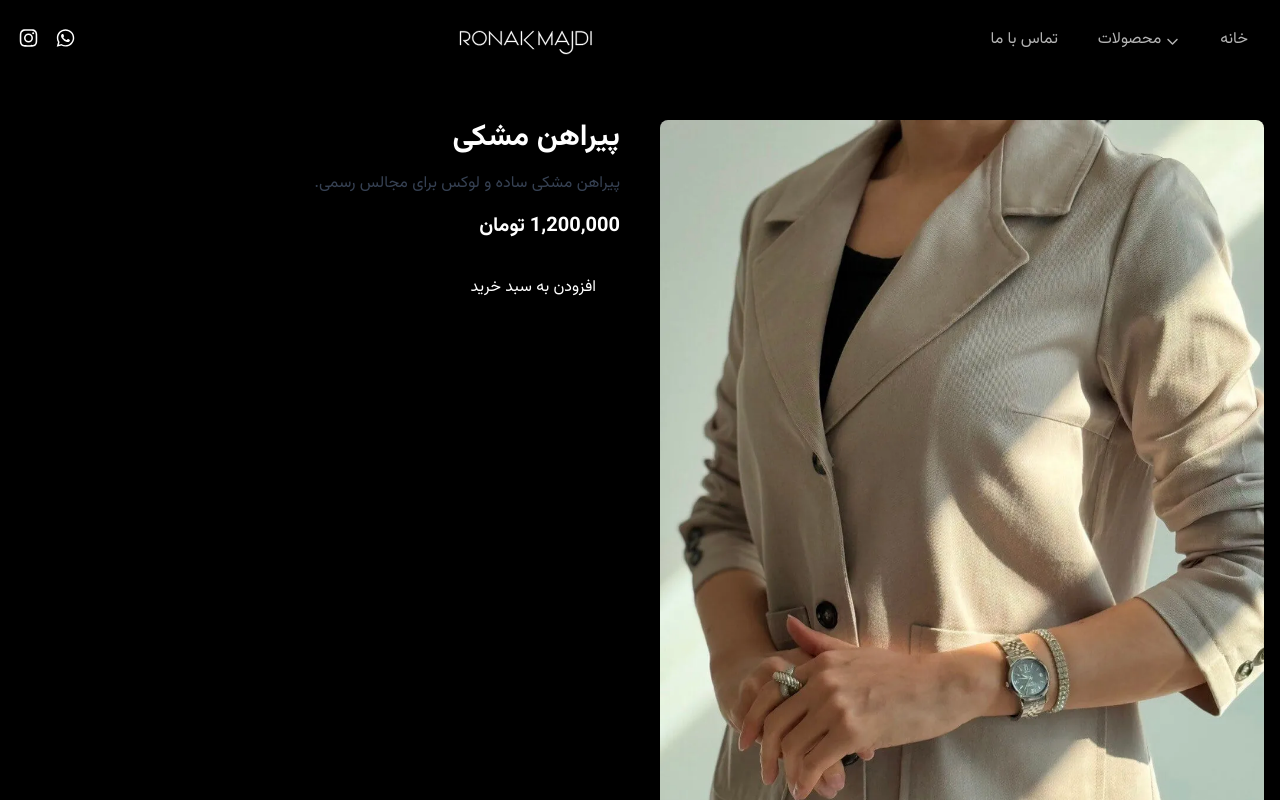
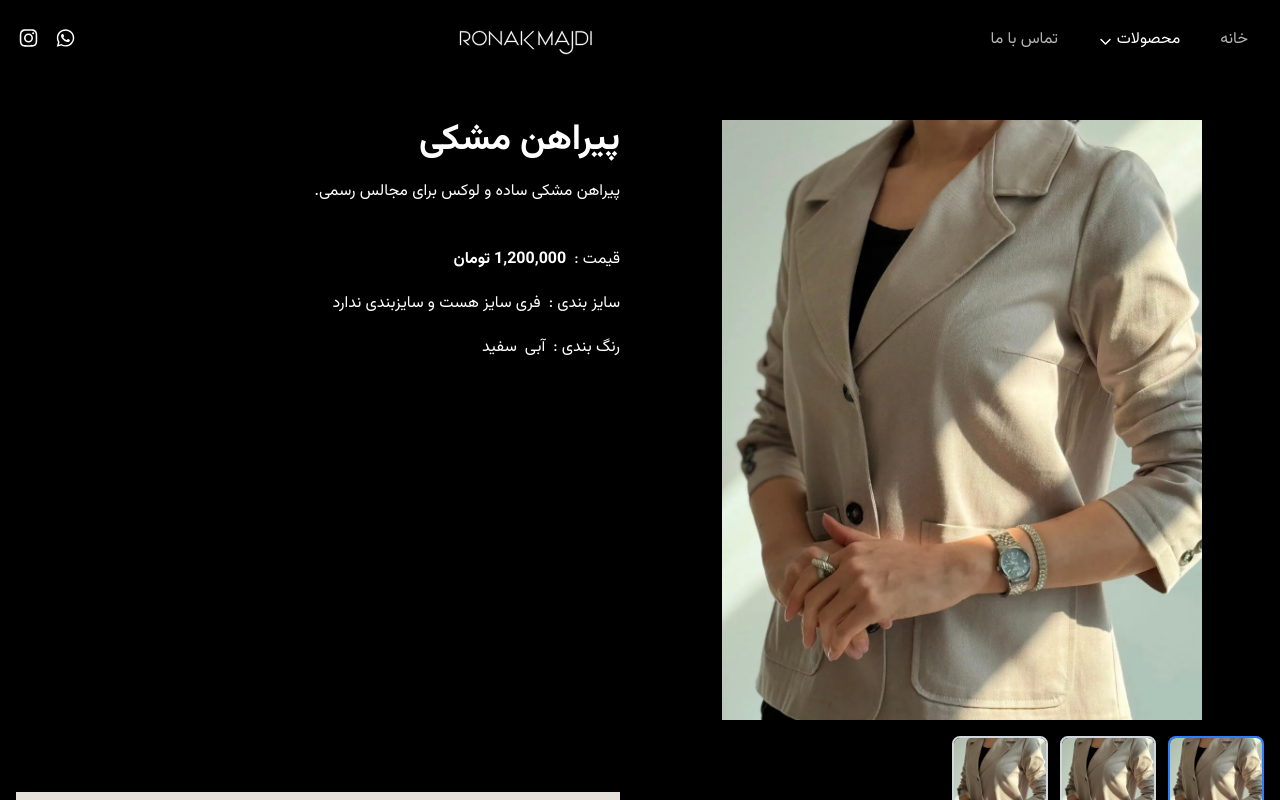
Before and after one commit to kimiafarshadnia/ronakmajdi, a Next.js app: page /product/1 in a window 1280 px wide. Shown: the top 800 px of the page. Built offline with nearby package versions, Linux system fonts and the light colour scheme.

Commit message:
design detail page

```diff
--- a/app/product/[id]/page.tsx
+++ b/app/product/[id]/page.tsx
@@ -1,8 +1,10 @@
 "use client";
 
+import { use } from "react";
+import ProductGallery from "@/component/ui/ProductGallery";
 import products from "@/data/products.json";
-import Image from "next/image";
-import { use } from "react";
+import { motion } from "framer-motion";
+import { p } from "framer-motion/client";
 
 function getProduct(id: number) {
   const product = products.find((p) => p.id === id);
@@ -10,34 +12,84 @@ function getProduct(id: number) {
   return product;
 }
 
-export default function ProductDetailPage({ params }: { params: Promise<{ id: string }> }) {
+export default function ProductDetailPage({
+  params,
+}: {
+  params: Promise<{ id: string }>;
+}) {
   const { id } = use(params);
   const productId = parseInt(id, 10);
   if (isNaN(productId)) throw new Error("Invalid product ID");
 
   const product = getProduct(productId);
 
+  const images =
+    Array.isArray(product.gallery) && product.gallery.length
+      ? product.gallery
+      : product.gallery
+      ? [product.gallery]
+      : [];
+
   return (
     <section className="container mx-auto px-4 py-10">
       <div className="grid grid-cols-1 md:grid-cols-2 gap-10">
-        <Image
-          src={product.image}
-          alt={product.title}
-          className="w-full rounded-lg shadow-md"
-          width={500}
-          height={500}
-        />
+        <ProductGallery gallery={product.gallery ?? []} />
 
-        <div className="text-right">
-          <h1 className="text-3xl font-bold mb-4">{product.title}</h1>
-          <p className="text-gray-700 mb-4">{product.description}</p>
-          <p className="text-xl font-semibold mb-6">
-            {product.price.toLocaleString()} تومان
-          </p>
-          <button className="bg-black text-white px-6 py-3 rounded-lg hover:bg-gray-800 transition">
+        <motion.div
+          className="text-right flex flex-col justify-between"
+          initial={{ opacity: 0, x: 50 }}
+          animate={{ opacity: 1, x: 0 }}
+          transition={{ duration: 0.5 }}
+        >
+          <div className="flex flex-col gap-5">
+            <h1 className="text-3xl md:text-4xl font-bold">{product.title}</h1>
+            <p className="mb-6">{product.description}</p>
+            <div className="flex flex-col sm:flex-row gap-2">
+              <p>قیمت :</p>
+              <span className="font-semibold">
+                {product.price.toLocaleString()} تومان
+              </span>
+            </div>
+            <div className="flex flex-col sm:flex-row gap-2">
+              <p>سایز بندی :</p>
+              {product.sizes ? (
+                <ul className="flex items-center gap-2">
+                  {product.sizes.map((s, i) => (
+                    <li
+                      key={i}
+                      className="w-8 h-8 text-black bg-[#E5E1DA] flex items-center justify-center"
+                    >
+                      {s}
+                    </li>
+                  ))}
+                </ul>
+              ) : (
+                <p>فری سایز هست و سایزبندی ندارد</p>
+              )}
+            </div>
+            <div className="flex flex-col sm:flex-row gap-2">
+              <p>رنگ بندی :</p>
+              {product.colors ? (
+                <ul className="flex items-center gap-2">
+                  {product.colors.map((c, i) => (
+                    <li key={i}>{c}</li>
+                  ))}
+                </ul>
+              ) : (
+                <p>رنگ بندی ندارد</p>
+              )}
+            </div>
+          </div>
+
+          <button
+            className="w-full hidden md:inline-block text-center px-4 py-2 bg-[#E5E1DA] text-black transition"
+            onClick={() =>
+              alert("در حال حاضر امکان خرید از طریق سایت وجود ندارد")
+            }
+          >
             افزودن به سبد خرید
           </button>
-        </div>
+        </motion.div>
       </div>
     </section>
   );
--- a/component/layout/Header.tsx
+++ b/component/layout/Header.tsx
@@ -177,13 +177,13 @@ export default function Header() {
                       isActive ? "text-white" : "text-white/70 hover:text-white"
                     }`}
                   >
+                    {item.title}
                     {item.sub && (
                       <Icon
                         iconName={faChevronDown}
                         className="text-xs mt-[2px]"
                       />
                     )}
-                    {item.title}
                   </Link>
 
                   {/* Dropdown Submenu */}
--- a/component/ui/ProductCard.tsx
+++ b/component/ui/ProductCard.tsx
@@ -1,23 +1,18 @@
 "use client";
 
+import Link from "next/link";
 import Image from "next/image";
-import Link from "next/link";
+import { Product } from "@/types";
 
-interface ProductCardProps {
-  product: {
-    id: number;
-    slug: string;
-    title: string;
-    price: number;
-    image: string;
-  };
-}
+type Props = {
+  product: Product;
+};
 
-export const ProductCard = ({ product }: ProductCardProps) => {
+export const ProductCard = ({ product }: Props) => {
   return (
     <div className="bg-[#111111] shadow-sm overflow-hidden hover:shadow-md transition p-2">
       <Image
-        src={product.image}
+        src={product.coverImage}
         alt={product.title}
         className="w-full sm:h-80 object-cover mb-5"
         width={250}
@@ -27,7 +22,7 @@ export const ProductCard = ({ product }: ProductCardProps) => {
         <div className="flex flex-col sm:flex-row sm:items-center sm:justify-between gap-2 text-xs min-[500px]:text-base">
           <h3 className="text-start">{product.title}</h3>
           <p className="text-[#E5E1DA] text-end">
-            {product.price.toLocaleString()} تومان
+            {product.price} تومان
           </p>
         </div>
         <Link
--- /dev/null
+++ b/component/ui/ProductGallery.tsx
@@ -0,0 +1,71 @@
+"use client";
+
+import { useState } from "react";
+import { motion, AnimatePresence } from "framer-motion";
+
+type Props = {
+  gallery: string[];
+};
+
+export default function ProductGallery({ gallery }: Props) {
+  const [selected, setSelected] = useState(0);
+
+  if (!gallery || gallery.length === 0) {
+    return (
+      <div className="w-full h-[300px] flex items-center justify-center bg-gray-100">
+        <p>تصویری موجود نیست</p>
+      </div>
+    );
+  }
+
+  if (gallery.length === 1) {
+    return (
+      <div className="w-full h-[400px] sm:h-[500px] lg:h-[600px] flex items-center justify-center">
+        <img
+          src={gallery[0]}
+          alt="Product"
+          className="object-contain w-full h-full rounded-lg shadow-md"
+        />
+      </div>
+    );
+  }
+
+  return (
+    <div className="w-full">
+      {/* تصویر اصلی */}
+      <div className="w-full h-[400px] sm:h-[500px] lg:h-[600px] mb-4 relative">
+        <AnimatePresence mode="wait">
+          <motion.img
+            key={selected}
+            src={gallery[selected]}
+            alt={`Product ${selected + 1}`}
+            className="object-contain w-full h-full rounded-lg shadow-md"
+            initial={{ opacity: 0 }}
+            animate={{ opacity: 1 }}
+            exit={{ opacity: 0 }}
+            transition={{ duration: 0.3 }}
+          />
+        </AnimatePresence>
+      </div>
+
+      {/* Thumbnails */}
+      <div className="flex gap-3 overflow-x-auto">
+        {gallery.map((img, idx) => (
+          <button
+            key={idx}
+            onClick={() => setSelected(idx)}
+            className={`flex-shrink-0 w-20 h-20 sm:w-24 sm:h-24 rounded-lg border-2 ${
+              selected === idx ? "border-blue-500" : "border-gray-300"
+            } overflow-hidden`}
+          >
+            <img
+              src={img}
+              alt={`Thumbnail ${idx + 1}`}
+              className="w-full h-full object-cover"
+            />
+          </button>
+        ))}
+      </div>
+    </div>
+  );
+}
--- a/constant/menuItems.ts
+++ b/constant/menuItems.ts
@@ -30,8 +30,11 @@ export const menuItems: MenuItem[] = [
       },
       {
         title: "اکسسوری‌ها",
-        href: "/category/accessories",
-        sub: [{ title: "شال و روسری", href: "/category/accessories/scarves" }],
+        href: "",
+        sub: [
+          { title: "شال و روسری", href: "/category/accessories/scarves" },
+          { title: "کمربند", href: "/category/accessories/belt" },
+        ],
       },
     ],
   },
--- a/data/products.json
+++ b/data/products.json
@@ -5,7 +5,16 @@
     "title": "پیراهن مشکی",
     "category": "skirt",
     "price": 1200000,
-    "image": "/images/product1.webp",
+    "colors": [
+      "آبی",
+      "سفید"
+    ],
+    "coverImage": "/images/product1.webp",
+    "gallery": [
+      "/images/product1.webp",
+      "/images/product1.webp",
+      "/images/product1.webp"
+    ],
     "description": "پیراهن مشکی ساده و لوکس برای مجالس رسمی."
   },
   {
@@ -14,7 +23,21 @@
     "title": "پیراهن سفید",
     "category": "skirt",
     "price": 850000,
-    "image": "/images/product1.webp",
+    "colors": [
+      "آبی"
+    ],
+    "sizes": [
+      "xs",
+      "m",
+      "l",
+      "xl"
+    ],
+    "coverImage": "/images/product1.webp",
+    "gallery": [
+      "/images/product1.webp",
+      "/images/product1.webp",
+      "/images/product1.webp"
+    ],
     "description": "پیراهن سفید کلاسیک مناسب استفاده روزمره."
   },
   {
@@ -23,7 +46,12 @@
     "title": "مانتوی بلند",
     "category": "skirt",
     "price": 2200000,
-    "image": "/images/product1.webp",
+    "coverImage": "/images/product1.webp",
+    "gallery": [
+      "/images/product1.webp",
+      "/images/product1.webp",
+      "/images/product1.webp"
+    ],
     "description": "مانتوی بلند شیک و مناسب فصل پاییز."
   },
   {
@@ -32,7 +60,12 @@
     "title": "مانتوی بلند",
     "category": "skirt",
     "price": 2200000,
-    "image": "/images/product1.webp",
+    "coverImage": "/images/product1.webp",
+    "gallery": [
+      "/images/product1.webp",
+      "/images/product1.webp",
+      "/images/product1.webp"
+    ],
     "description": "مانتوی بلند شیک و مناسب فصل پاییز."
   },
   {
@@ -41,7 +74,12 @@
     "title": "مانتوی بلند",
     "category": "skirt",
     "price": 2200000,
-    "image": "/images/product1.webp",
+    "coverImage": "/images/product1.webp",
+    "gallery": [
+      "/images/product1.webp",
+      "/images/product1.webp",
+      "/images/product1.webp"
+    ],
     "description": "مانتوی بلند شیک و مناسب فصل پاییز."
   },
   {
@@ -50,7 +88,12 @@
     "title": "مانتوی بلند",
     "category": "skirt",
     "price": 2200000,
-    "image": "/images/product1.webp",
+    "coverImage": "/images/product1.webp",
+    "gallery": [
+      "/images/product1.webp",
+      "/images/product1.webp",
+      "/images/product1.webp"
+    ],
     "description": "مانتوی بلند شیک و مناسب فصل پاییز."
   },
   {
@@ -59,7 +102,12 @@
     "title": "مانتوی بلند",
     "category": "skirt",
     "price": 2200000,
-    "image": "/images/product1.webp",
+    "coverImage": "/images/product1.webp",
+    "gallery": [
+      "/images/product1.webp",
+      "/images/product1.webp",
+      "/images/product1.webp"
+    ],
     "description": "مانتوی بلند شیک و مناسب فصل پاییز."
   },
   {
@@ -68,7 +116,12 @@
     "title": "مانتوی بلند",
     "category": "skirt",
     "price": 2200000,
-    "image": "/images/product1.webp",
+    "coverImage": "/images/product1.webp",
+    "gallery": [
+      "/images/product1.webp",
+      "/images/product1.webp",
+      "/images/product1.webp"
+    ],
     "description": "مانتوی بلند شیک و مناسب فصل پاییز."
   },
   {
@@ -77,7 +130,12 @@
     "title": "مانتوی بلند",
     "category": "skirt",
     "price": 2200000,
-    "image": "/images/product1.webp",
+    "coverImage": "/images/product1.webp",
+    "gallery": [
+      "/images/product1.webp",
+      "/images/product1.webp",
+      "/images/product1.webp"
+    ],
     "description": "مانتوی بلند شیک و مناسب فصل پاییز."
   },
   {
@@ -86,7 +144,12 @@
     "title": "مانتوی بلند",
     "category": "skirt",
     "price": 2200000,
-    "image": "/images/product1.webp",
+    "coverImage": "/images/product1.webp",
+    "gallery": [
+      "/images/product1.webp",
+      "/images/product1.webp",
+      "/images/product1.webp"
+    ],
     "description": "مانتوی بلند شیک و مناسب فصل پاییز."
   }
 ]
--- a/types/index.ts
+++ b/types/index.ts
@@ -1 +1,2 @@
 export type { MenuItem } from "./generalTypes";
+export * from "./product";
```
Also changed, not shown: app/category/[...category]/page.tsx (renamed from app/category/[category]/page.tsx, +9 -9 lines), types/product.ts (added, +16 -0 lines).
